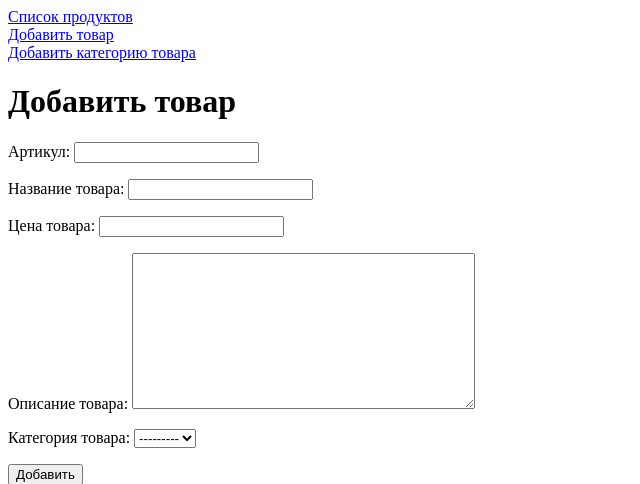
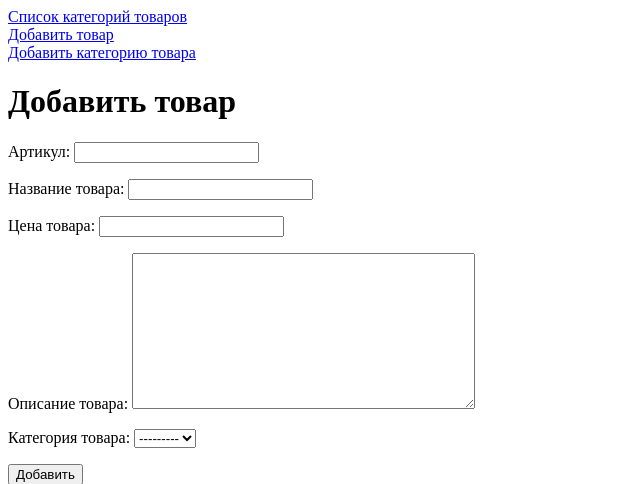
Before and after one commit to sergey-karavanets/website_with_product_catalog, a Django app: page /create_product/ in a window 1280 px wide. Shown: the top 484 px of the page, without its empty margins (0-640 px from the left). Run offline with Django 4.2, Linux system fonts and the light colour scheme; data that the repository does not hold is empty.

Commit message:
change title in 'base.html' template

```diff
--- a/mysite/goods/templates/base.html
+++ b/mysite/goods/templates/base.html
@@ -7,7 +7,7 @@
 </head>
 <body>
 <div id="list_view">
-    <a href="/" >Список продуктов</a>
+    <a href="/" >Список категорий товаров</a>
 </div>
 <div id="create_product">
     <a href="/create_product" >Добавить товар</a>
```
